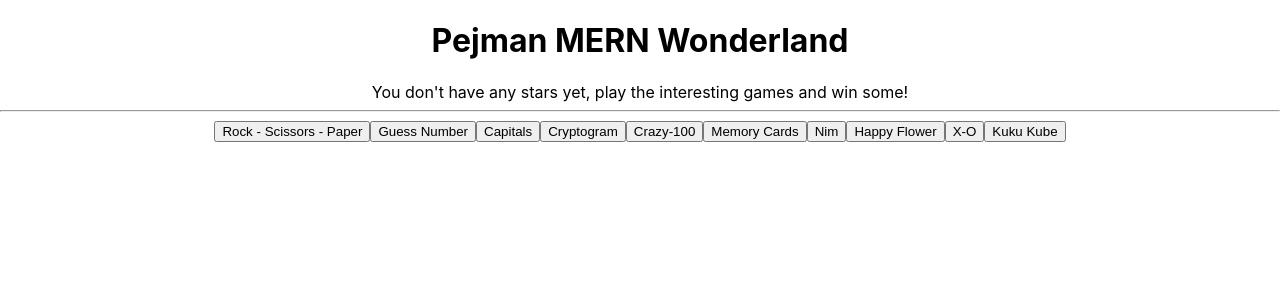
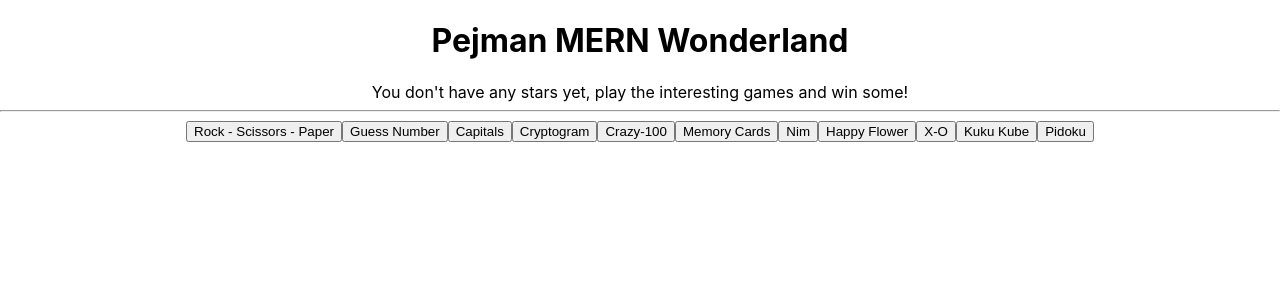
Before and after one commit to PejmanFSD/Pejman-MERN-Wonderland, a React (Create React App) app in the folder client/: page / in a window 1280 px wide. Shown: the top 300 px of the page. Built offline with nearby package versions, Linux system fonts and the light colour scheme.

Commit message:
Starting the "Pidoku" game.

```diff
--- a/client/src/App.jsx
+++ b/client/src/App.jsx
@@ -11,6 +11,7 @@ import Nim from "./Nim/Nim";
 import HappyFlower from "./HappyFlower/HappyFlower";
 import XO from "./XO/XO";
 import KukuKube from "./KukuKube/KukuKube";
+import Pidoku from "./Pidoku/Pidoku";
 
 function App() {
   const [showGameTitles, setShowGameTitles] = useState(true);
@@ -25,6 +26,7 @@ function App() {
   const [showHappyFlower, setShowHappyFlower] = useState(false);
   const [showXO, setShowXO] = useState(false);
   const [showKukuKube, setShowKukuKube] = useState(false);
+  const [showPidoku, setShowPidoku] = useState(false);
   const updateTotalPoint = (i) => {
     setTotalPoint((currTotalPoint) => currTotalPoint + i);
   };
@@ -67,6 +69,10 @@ function App() {
   const toggleKukuKube = () => {
     setShowGameTitles(false);
     setShowKukuKube(true);
+  };
+  const togglePidoku = () => {
+    setShowGameTitles(false);
+    setShowPidoku(true);
   };
   return (
     <div className="App">
@@ -205,6 +211,18 @@ function App() {
           <button onClick={() => toggleKukuKube()}>Kuku Kube</button>
         )
       )}
+      {!showGameTitles && showPidoku ? (
+        <Pidoku
+          setShowGameTitles={setShowGameTitles}
+          setShowPidoku={setShowPidoku}
+          updateTotalPoint={updateTotalPoint}
+        />
+      ) : (
+        showGameTitles &&
+        !showPidoku && (
+          <button onClick={() => togglePidoku()}>Pidoku</button>
+        )
+      )}
     </div>
   );
 }
--- /dev/null
+++ b/client/src/Pidoku/Pidoku.jsx
@@ -0,0 +1,5 @@
+export default function Pidoku() {
+    return (
+        <div>Pidoku</div>
+    )
+}
```
